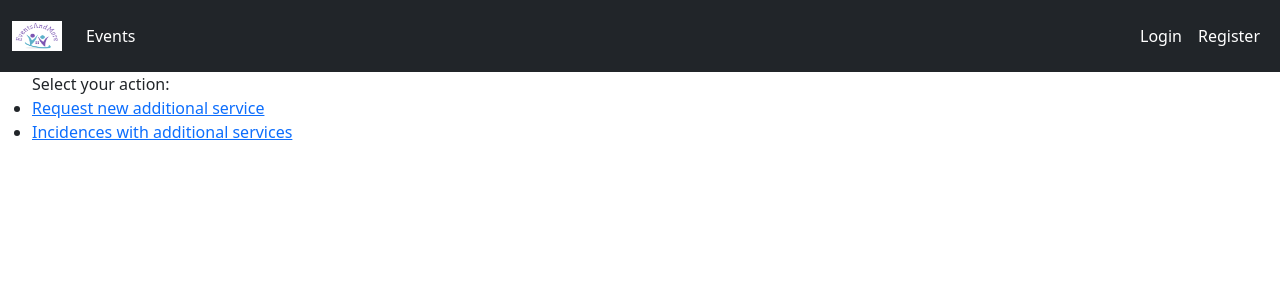
After one commit to catalindoja/UDL_Software_EventsAndMoreG3, a Django app: page /select_incidences/ in a window 1280 px wide. The commit adds this page. Shown: the top 300 px of the page. Run offline with Django 4.2, Linux system fonts and the light colour scheme; some libraries are stand-ins or nearby versions.

Commit message:
doing incidences for de client

```diff
--- a/EventsAndMore/urls.py
+++ b/EventsAndMore/urls.py
@@ -32,6 +32,7 @@ urlpatterns = [
          name='incidences_details'),
     path('incidences_for_deptAdditionalServ/<int:pk>/edit/', incidences_deptAdditionalServ_details_editView,
          name='incidences_details_edit'),
+    path('select_incidences/', selectIncidenceView, name='select_incidences')
 ]
 
 urlpatterns += staticfiles_urlpatterns()
--- a/EventsAndMore/views.py
+++ b/EventsAndMore/views.py
@@ -400,3 +400,6 @@ def incidences_deptAdditionalServ_details_editView(request, pk):
     else:
         print("Error el user no es miembro del departamento de servicios adocionales ")
         return redirect('/')
+
+def selectIncidenceView(request):
+    return render(request, 'select_incidences.html', {})
--- a/templates/base.html
+++ b/templates/base.html
@@ -37,7 +37,7 @@
           </a>
         </li>
         <li>
-          <a class="nav-link active" aria-current="page" href="#">  <!--Warning-->
+          <a class="nav-link active" aria-current="page" href="{% url 'select_incidences' %}">  <!--Warning-->
             Services
           </a>
         </li>
@@ -59,7 +59,7 @@
           </a>
         </li>
         <li>
-          <a class="nav-link active" aria-current="page" href="#">  <!--Warning-->
+          <a class="nav-link active" aria-current="page" href="{% url 'select_incidences' %}">  <!--Warning-->
             Services
           </a>
         </li>
--- /dev/null
+++ b/templates/select_incidences.html
@@ -0,0 +1,21 @@
+{% extends 'base.html' %}
+
+{% block content %}
+
+    <ul>
+        Select your action:
+        <li>
+            <a href="#">
+                Request new additional service
+            </a>
+
+        </li>
+        <li>
+            <a href="#">
+                Incidences with additional services
+            </a>
+
+        </li>
+    </ul>
+
+{% endblock %}
```
Also changed, not shown: templates/incidences_additionalServ.html (added, +14 -0 lines), templates/send_incidences_additionalServ.html (added).
